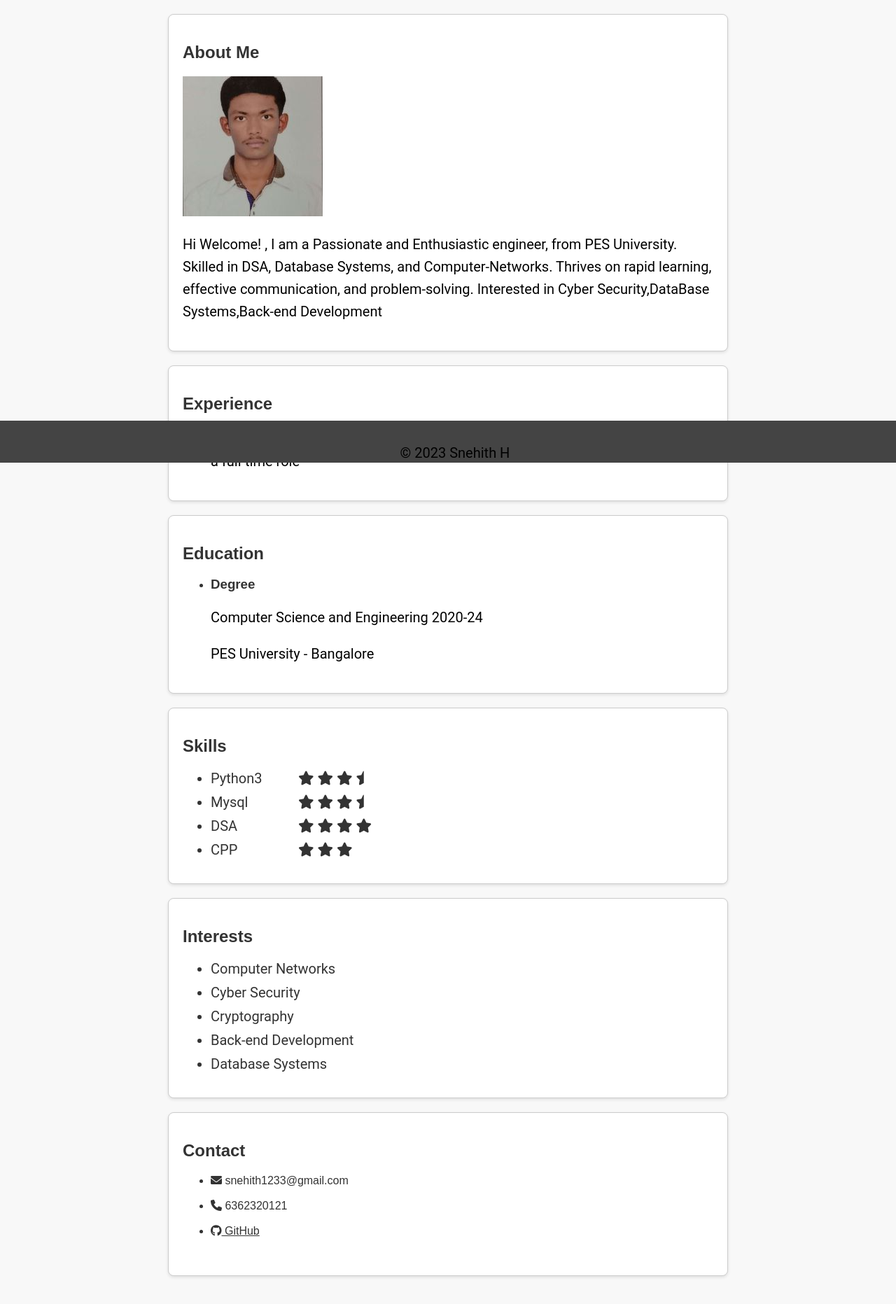
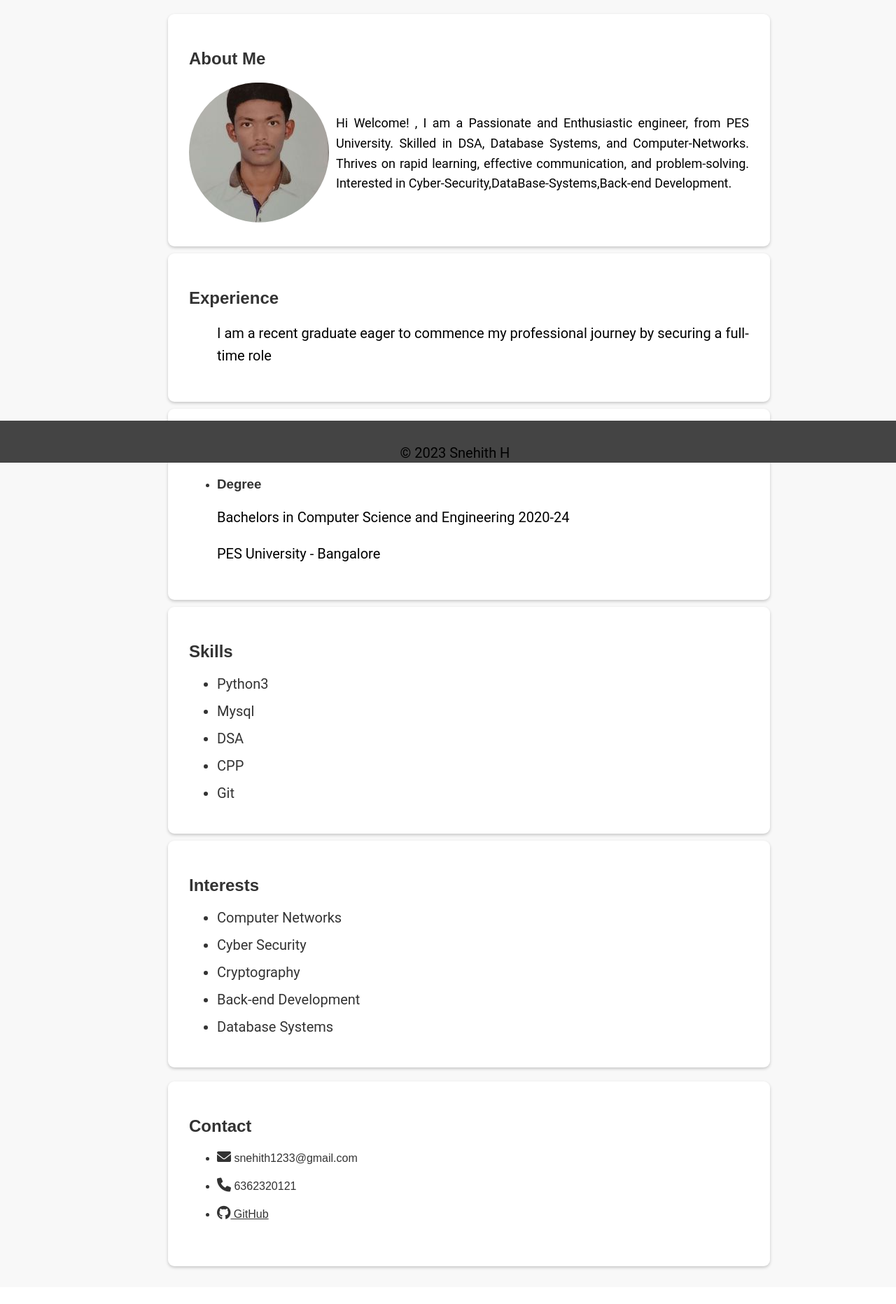
Before and after one commit to Snehith557/Django-Project, a Django app: page / in a window 1280 px wide. Shown: the part 139-2002 px from the top of the page at 70% size. After the commit the page ends 1953 px from the top, so only its background shows below. Run offline with Django 4.2, Linux system fonts and the light colour scheme.

Commit message:
some changes have been commited to the skills section

```diff
--- a/static/homecss.css
+++ b/static/homecss.css
@@ -31,12 +31,15 @@ h4 {
 
 section {
     background-color: #fff;
-    border: 1px solid #ccc;
-    text-align: auto;
-    padding: 20px;
-    margin-bottom: 20px;
-    border-radius: 8px;
-    box-shadow: 0 2px 4px rgba(0,0,0,0.1);
+    /* border: 1px solid #ccc; */
+    /* text-align: auto; */
+    padding: 30px;
+    /* : 1000px; */
+    height: auto;
+    width: 100%;
+    margin-bottom: 10px;
+    border-radius: 9px;
+    box-shadow: 0 2px 4px rgba(0,0,0,0.2);
 }
 
 button {
@@ -69,7 +72,7 @@ a{
 }
 
 .data{
-    font-size: 20px;
+    font-size: 18px;
     font-family: roboto;
 }
 
@@ -143,13 +146,16 @@ nav a:hover b {
 
 
 .skills-list {
+    /* margin-bottom: 20px; */
     list-style-type: none;
     padding: 0;
 }
 
 .skills-list li {
+    margin-bottom: 15px;
     margin-left: 10px;
-    margin-bottom: 10px;
+
+
     font-size: 20px;
     font-family: roboto;
 }
@@ -174,18 +180,45 @@ nav a:hover b {
 
 #interests{
     margin-bottom: 20px;
+}
+
+#interest{
+    margin-bottom: 15px;
+    font-size: 20px;
+    font-family: roboto;
+
+}
+#contact{
+    margin-bottom: 20px;
+    /* margin-bottom: 15px; */
+    font-size: 20px;
+    /* font-family: roboto;  */
+}
+
+.about-content {
+    display: flex;
+    justify-content: center;
+    align-items: center;
+    text-align: center;
+}
+
+.about-content img {
+    /* border-radius: circle(50%); */
+    clip-path: circle(50%);
+    max-width: 200px;
+    max-height: 200px;
+    /* padding-top: 15px;
+    padding-left: 12px; */
+    /* border-radius: 50%; */
 
 
 }
 
-#interest{
-    margin-bottom: 10px;
-    font-size: 20px;
-    font-family: roboto;
-
+.text {
+    /* margin-top: 20px; Adjust as needed */
+    margin-left: 10px;
 }
 
-
-#contact{
-    margin-bottom: 20px;
+.data {
+    text-align: justify;
 }
--- a/templates/homepage.html
+++ b/templates/homepage.html
@@ -18,9 +18,9 @@
             <li><a href="#about">About Me</a></li>
             <li><a href="#experience">Experience</a></li>
             <li><a href="#education">Education</a></li>
-            <li><a href="https://leetcode.com/Snehith1312/">LeetCode</a></li>
-            <li><a href="https://auth.geeksforgeeks.org/user/snehith1233/">GFG</a></li>
-            <li><a href="projects">Projects</a></li>
+            <li><a target="_blank" href="https://leetcode.com/Snehith1312/">LeetCode</a></li>
+            <li><a target="_blank" href="https://auth.geeksforgeeks.org/user/snehith1233/">GFG</a></li>
+            <li><a target="_blank" href="projects">Projects</a></li>
             <li><a href="#skills">Skills</a></li>
             <li><a href="#interests">Interests</a></li>
             <li><a href="feedback">Feedback </a></li>
@@ -35,13 +35,13 @@
         <section id="about">
             <h2>About Me</h2>
             <div class="about-content">
-                <div class="image">
+                <div >
                     <img src="{% static 'image.jpg' %}" alt="Your Alt Text">
                 </div>
                 <div class="text">
                     <p class ="data"> Hi Welcome! , I am a Passionate and Enthusiastic engineer, from PES University. Skilled in DSA, Database Systems,
                         and Computer-Networks. Thrives on rapid learning, effective communication, and problem-solving.
-                        Interested in Cyber Security,DataBase Systems,Back-end Development</p>
+            Interested in Cyber-Security,DataBase-Systems,Back-end Development. </p>
                 </div>
             </div>
         </section>
@@ -60,7 +60,7 @@
             <ul>
                 <li>
                     <h3>Degree</h3>
-                    <p>Computer Science and Engineering 2020-24</p>
+                    <p>Bachelors in Computer Science and Engineering 2020-24</p>
                     <p>PES University  - Bangalore</p>
                 </li>
             </ul>
@@ -72,41 +72,44 @@
                 <ul class="skills-list">
                     <li style="list-style-type: disc; margin-left: 40px;">
                         <span class="skill-name">Python3</span>
-                        <span class="skill-rating">
+                        <!-- <span class="skill-rating">
                             <i class="fas fa-star"></i>
                             <i class="fas fa-star"></i>
                             <i class="fas fa-star"></i>
                             <i class="fas fa-star-half"></i>
-                        </span>
+                        </span> -->
                     </li>
                     <li style="list-style-type: disc; margin-left: 40px;">
                         <span class="skill-name">Mysql</span>
-                        <span class="skill-rating">
+                        <!-- <span class="skill-rating">
                             <i class="fas fa-star"></i>
                             <i class="fas fa-star"></i>
                             <i class="fas fa-star"></i>
                             <i class="fas fa-star-half"></i>
-                        </span>
+                        </span> -->
                     </li>
 
                     <li style="list-style-type: disc; margin-left: 40px;">
                         <span class="skill-name">DSA</span>
-                        <span class="skill-rating">
+                        <!-- <span class="skill-rating">
                             <i class="fas fa-star"></i>
                             <i class="fas fa-star"></i>
                             <i class="fas fa-star"></i>
-                            <i class="fas fa-star"></i>
+                            <i class="fas fa-star"></i> -->
                             <!-- <i class="fas fa-star-half"></i> -->
-                        </span>
+                        <!-- </span> -->
                     </li>
                     <li style="list-style-type: disc; margin-left: 40px;">
                         <span class="skill-name">CPP</span>
-                        <span class="skill-rating">
+                        <!-- <span class="skill-rating">
                             <i class="fas fa-star"></i>
                             <i class="fas fa-star"></i>
-                            <i class="fas fa-star"></i>
+                            <i class="fas fa-star"></i> -->
                             <!-- <i class="fas fa-star-half"></i> -->
-                        </span>
+                        <!-- </span> -->
+                    </li>
+                    <li style="list-style-type: disc; margin-left: 40px;">
+                        Git
                     </li>
                 </ul>
 
@@ -137,7 +140,7 @@
     </main>
 
     <footer id="footer-class">
-        <p id ="footer-text">&copy; 2023 Snehith H</p>
+        <p style="color:black"id ="footer-text">&copy; 2023 Snehith H</p>
     </footer>
 </body>
 
```
